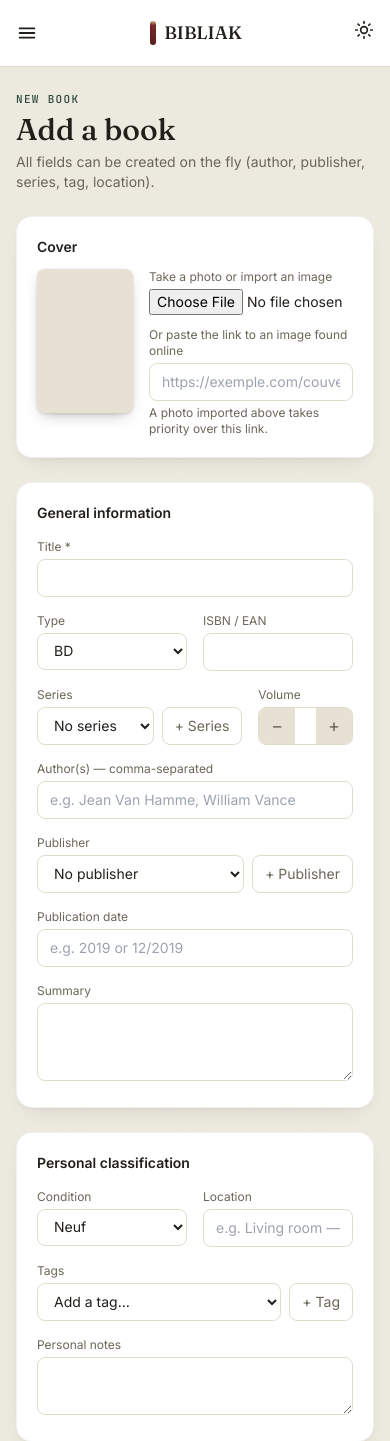
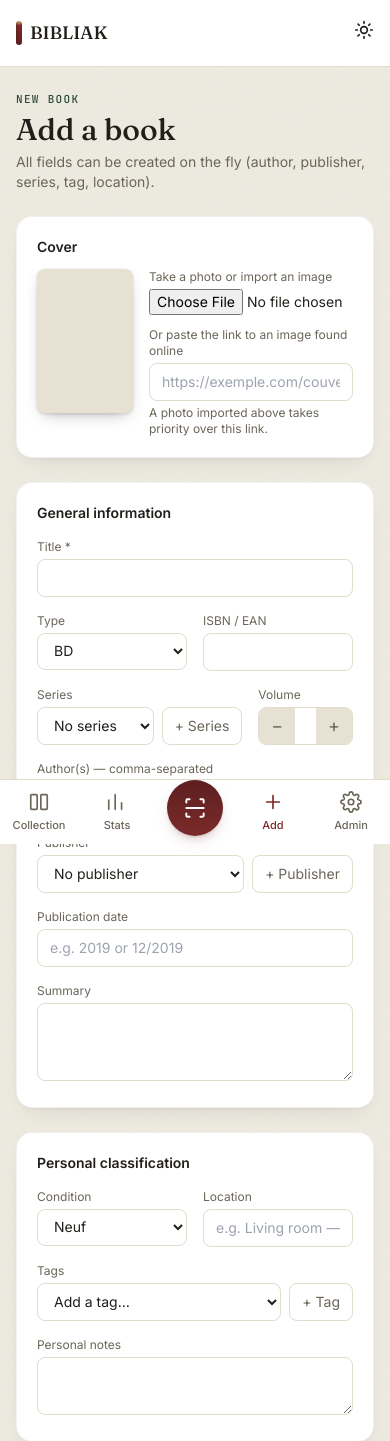
Before and after one commit to nopalpite/bibliak, a Flask app: page /books/new in a window 390 px wide. Shown: the top 1441 px of the page. Run offline with Flask 3, Linux system fonts and the light colour scheme; data comes from the database, SQL or seed files in the repository; data that the repository does not hold is empty; some libraries are stand-ins or nearby versions.

Commit message:
Give the UI more polish: generated covers, grid motion, mobile tab bar
Books without an image now get a generated cover (title and series set
like a real cover, tinted with the series' spine color) instead of a grey
box, on the grid, shelves, series and detail pages. Hovering a cover
lifts it higher, cards fade in one after the other when the grid loads
(capped, and disabled under prefers-reduced-motion), and the results dim
and pulse while a search is in flight.

On phones, the burger menu and its drawer are replaced by a bottom tab
bar (Collection, Stats, Add, Admin) with the scanner as a raised centre
button — the thing most often done on a phone, now one tap away. The
desktop side navigation is unchanged.

Co-Authored-By: Claude Sonnet 5.5 <noreply@anthropic.com>

```diff
--- a/app/templates/index.html
+++ b/app/templates/index.html
@@ -39,7 +39,7 @@
     hx-get="{{ url_for('books.search') }}"
     hx-target="#results"
     hx-trigger="input changed delay:400ms, change"
-    hx-indicator="#search-indicator"
+    hx-indicator="#search-indicator, #results"
   >
     <input type="hidden" name="view" value="{{ view }}">
 
--- a/app/templates/layout.html
+++ b/app/templates/layout.html
@@ -225,7 +225,30 @@
     box-shadow: var(--cover-shadow);
     transition: transform .2s ease, box-shadow .2s ease;
   }
-  .group:hover .cover { transform: translateY(-2px); box-shadow: var(--card-shadow-hover); }
+  .group:hover .cover { transform: translateY(-6px); box-shadow: var(--card-shadow-hover); }
+
+  /* Generated cover for a book without an image (partials/cover_fallback.html):
+     tinted with the series' spine color when it has one. */
+  .gen-cover { background: linear-gradient(150deg, var(--surface) 0%, var(--surface-muted) 100%); }
+  @supports (background: color-mix(in srgb, red 10%, white)) {
+    .gen-cover { background: linear-gradient(150deg, color-mix(in srgb, var(--spine-base, var(--accent)) 16%, var(--surface)) 0%, var(--surface-muted) 100%); }
+  }
+  .gen-cover-title {
+    font-size: .9rem; font-weight: 600; line-height: 1.2; color: var(--ink);
+    display: -webkit-box; -webkit-line-clamp: 4; -webkit-box-orient: vertical; overflow: hidden;
+  }
+  .gen-cover-sub { font-size: .6875rem; color: var(--ink-muted); }
+
+  /* Cards fade in one after the other when the grid is (re)loaded; --i is
+     the card's rank (capped, so a long collection doesn't wait seconds). */
+  @keyframes card-in { from { opacity: 0; transform: translateY(8px); } to { opacity: 1; transform: none; } }
+  .card-in { animation: card-in .35s ease both; animation-delay: calc(min(var(--i, 0), 16) * 30ms); }
+
+  /* While a search is in flight the current results dim and pulse, instead
+     of staying frozen until the new ones land. */
+  @keyframes results-pulse { 50% { opacity: .35; } }
+  #results.htmx-request { opacity: .5; pointer-events: none; transition: opacity .15s; }
+  #results.htmx-request .cover { animation: results-pulse 1s ease-in-out infinite; }
 
   /* The "book spine": the app's visual signature — a bound edge with a hint
      of light, like on the shelf. The base color can be overridden by a
@@ -273,12 +296,16 @@
 
   @media (prefers-reduced-motion: reduce) {
     .cover, .group:hover .cover, .btn-primary { transition: none !important; transform: none !important; }
+    .card-in, #results.htmx-request .cover { animation: none !important; }
   }
 
-  /* Mobile navigation: hidden by default, shown by adding the .open class in plain JS */
-  #nav-drawer, #mobile-overlay { display: none; }
-  #nav-drawer.open, #mobile-overlay.open { display: flex; }
-  #mobile-overlay.open { display: block; }
+  /* Mobile: the bottom tab bar (see below) sits over the page's last
+     ~6rem, so the content keeps that much room, and the toast moves up. */
+  :root { --toast-bottom: 1.5rem; }
+  @media (max-width: 1023px) {
+    main { padding-bottom: calc(6.5rem + env(safe-area-inset-bottom)) !important; }
+    :root { --toast-bottom: calc(5.5rem + env(safe-area-inset-bottom)); }
+  }
 
   .icon-dark, .icon-light { display: none; }
   html:not(.dark) .icon-light { display: inline-flex; }
@@ -311,9 +338,6 @@
 
   <!-- Mobile header -->
   <header class="lg:hidden sticky top-0 z-30 flex items-center justify-between px-4 py-3 border-b" style="background: var(--surface); border-color: var(--border);">
-    <button type="button" onclick="openMobileMenu()" aria-label="{{ t('Open menu') }}" class="p-2 -ml-2 rounded-lg" style="color: var(--ink);">
-      <svg width="22" height="22" viewBox="0 0 24 24" fill="none" stroke="currentColor" stroke-width="2" stroke-linecap="round"><path d="M4 7h16M4 12h16M4 17h16"/></svg>
-    </button>
     <a href="{{ url_for('main.index') }}" class="flex items-center gap-2">
       <span class="book-spine h-6"></span>
       <span class="font-display text-lg font-medium">BIBLIAK</span>
@@ -323,9 +347,6 @@
       <span class="icon-dark"><svg width="20" height="20" viewBox="0 0 24 24" fill="currentColor"><path d="M20.354 15.354A9 9 0 018.646 3.646 9.003 9.003 0 1020.354 15.354z"/></svg></span>
     </button>
   </header>
-
-  <!-- Mobile overlay -->
-  <div id="mobile-overlay" onclick="closeMobileMenu()" class="fixed inset-0 bg-black/40 z-40 lg:hidden"></div>
 
   {% macro nav_content() %}
   <nav class="flex-1 px-4 space-y-1 text-sm">
@@ -385,29 +406,45 @@
       {{ nav_content() }}
     </aside>
 
-    <!-- Mobile navigation drawer: shown/hidden via plain JavaScript (.open class), never shown >= lg -->
-    <aside
-      id="nav-drawer"
-      class="lg:hidden flex-col fixed top-0 left-0 h-screen w-72 z-50 border-r"
-      style="background: var(--surface); border-color: var(--border);"
-    >
-      <div class="flex items-center justify-between px-6 py-6">
-        <a href="{{ url_for('main.index') }}" class="flex items-center gap-3">
-          <span class="book-spine h-8"></span>
-          <span class="font-display text-xl font-medium leading-tight">BIBLIAK</span>
-        </a>
-        <button type="button" onclick="closeMobileMenu()" class="p-1" style="color: var(--ink-muted);" aria-label="{{ t('Close menu') }}">
-          <svg width="20" height="20" viewBox="0 0 24 24" fill="none" stroke="currentColor" stroke-width="2" stroke-linecap="round"><path d="M6 6l12 12M18 6L6 18"/></svg>
-        </button>
-      </div>
-      {{ nav_content() }}
-    </aside>
-
     <!-- Main content -->
     <main class="flex-1 min-w-0 px-4 py-6 sm:px-8 sm:py-8 lg:px-10 lg:py-10">
       {% block content %}{% endblock %}
     </main>
   </div>
+
+  <!-- Mobile bottom tab bar: the app's main destinations within thumb's reach,
+       with the scanner (the main thing done on a phone) as the raised centre
+       button. Hidden >= lg, where the side navigation takes over. -->
+  <nav class="lg:hidden fixed bottom-0 inset-x-0 z-30 grid grid-cols-5 items-end border-t"
+       style="background: var(--surface); border-color: var(--border); padding-bottom: env(safe-area-inset-bottom);"
+       aria-label="{{ t('Main navigation') }}">
+    <a href="{{ url_for('main.index') }}" class="flex flex-col items-center justify-center gap-1 h-16 text-[11px] font-medium"
+       style="color: {{ 'var(--accent)' if request.endpoint == 'main.index' else 'var(--ink-muted)' }};">
+      <svg width="22" height="22" viewBox="0 0 24 24" fill="none" stroke="currentColor" stroke-width="1.8" aria-hidden="true"><rect x="3" y="4" width="7" height="16" rx="1"/><rect x="14" y="4" width="7" height="16" rx="1"/></svg>
+      {{ t('Collection') }}
+    </a>
+    <a href="{{ url_for('main.stats') }}" class="flex flex-col items-center justify-center gap-1 h-16 text-[11px] font-medium"
+       style="color: {{ 'var(--accent)' if request.endpoint == 'main.stats' else 'var(--ink-muted)' }};">
+      <svg width="22" height="22" viewBox="0 0 24 24" fill="none" stroke="currentColor" stroke-width="1.8" stroke-linecap="round" stroke-linejoin="round" aria-hidden="true"><path d="M3 20V10M10 20V4M17 20v-7"/></svg>
+      {{ t('Stats') }}
+    </a>
+    <a href="{{ url_for('scan.scan_page') }}" aria-label="{{ t('Scan a barcode') }}" class="flex justify-center">
+      <span class="btn-primary flex items-center justify-center w-14 h-14 -mt-5 mb-2 rounded-full"
+            style="{{ 'outline: 3px solid var(--accent-soft);' if request.blueprint == 'scan' }}">
+        <svg width="26" height="26" viewBox="0 0 24 24" fill="none" stroke="currentColor" stroke-width="1.8" stroke-linecap="round" stroke-linejoin="round" aria-hidden="true"><path d="M4 7V5a1 1 0 011-1h2M20 7V5a1 1 0 00-1-1h-2M4 17v2a1 1 0 001 1h2M20 17v2a1 1 0 01-1 1h-2M4 12h16"/></svg>
+      </span>
+    </a>
+    <a href="{{ url_for('books.new') }}" class="flex flex-col items-center justify-center gap-1 h-16 text-[11px] font-medium"
+       style="color: {{ 'var(--accent)' if request.endpoint == 'books.new' else 'var(--ink-muted)' }};">
+      <svg width="22" height="22" viewBox="0 0 24 24" fill="none" stroke="currentColor" stroke-width="1.8" stroke-linecap="round" aria-hidden="true"><path d="M12 5v14M5 12h14"/></svg>
+      {{ t('Add') }}
+    </a>
+    <a href="{{ url_for('admin.home') }}" class="flex flex-col items-center justify-center gap-1 h-16 text-[11px] font-medium"
+       style="color: {{ 'var(--accent)' if request.blueprint == 'admin' else 'var(--ink-muted)' }};">
+      <svg width="22" height="22" viewBox="0 0 24 24" fill="none" stroke="currentColor" stroke-width="1.8" stroke-linecap="round" aria-hidden="true"><circle cx="12" cy="12" r="3"/><path d="M19.4 15a1.7 1.7 0 00.34 1.87l.06.06a2 2 0 11-2.83 2.83l-.06-.06a1.7 1.7 0 00-1.87-.34 1.7 1.7 0 00-1.04 1.56V21a2 2 0 11-4 0v-.09A1.7 1.7 0 009 19.35a1.7 1.7 0 00-1.87.34l-.06.06a2 2 0 11-2.83-2.83l.06-.06A1.7 1.7 0 004.65 15a1.7 1.7 0 00-1.56-1.04H3a2 2 0 110-4h.09A1.7 1.7 0 004.65 9a1.7 1.7 0 00-.34-1.87l-.06-.06a2 2 0 112.83-2.83l.06.06A1.7 1.7 0 009 4.65a1.7 1.7 0 001.04-1.56V3a2 2 0 114 0v.09a1.7 1.7 0 001.04 1.56 1.7 1.7 0 001.87-.34l.06-.06a2 2 0 112.83 2.83l-.06.06A1.7 1.7 0 0019.35 9c.74.146 1.28.795 1.56 1.04H21a2 2 0 110 4h-.09a1.7 1.7 0 00-1.51.96z"/></svg>
+      {{ t('Admin') }}
+    </a>
+  </nav>
 
 <script>
   // Strings rendered server-side once, reused by the plain-JS below: t()
@@ -419,19 +456,6 @@
     requestError: {{ t('An error occurred ({status}). Try again.')|tojson }},
     serverUnreachable: {{ t('Could not reach the server. Check your connection.')|tojson }},
   };
-
-  // --- Mobile menu (plain JavaScript, no library dependency) ---
-  function openMobileMenu() {
-    document.getElementById('nav-drawer').classList.add('open');
-    document.getElementById('mobile-overlay').classList.add('open');
-  }
-  function closeMobileMenu() {
-    document.getElementById('nav-drawer').classList.remove('open');
-    document.getElementById('mobile-overlay').classList.remove('open');
-  }
-  document.addEventListener('keydown', (e) => {
-    if (e.key === 'Escape') closeMobileMenu();
-  });
 
   // --- Dark / light mode (plain JavaScript) ---
   function applyTheme(dark) {
@@ -473,7 +497,7 @@
     if (!toast) {
       toast = document.createElement('div');
       toast.id = 'htmx-error-toast';
-      toast.style.cssText = 'position:fixed;left:50%;bottom:1.5rem;transform:translateX(-50%);z-index:100;padding:.75rem 1.25rem;border-radius:.75rem;font-size:.8125rem;box-shadow:var(--card-shadow-hover);background:var(--surface);color:var(--ink);border:1px solid var(--border);max-width:90vw;text-align:center;';
+      toast.style.cssText = 'position:fixed;left:50%;bottom:var(--toast-bottom);transform:translateX(-50%);z-index:100;padding:.75rem 1.25rem;border-radius:.75rem;font-size:.8125rem;box-shadow:var(--card-shadow-hover);background:var(--surface);color:var(--ink);border:1px solid var(--border);max-width:90vw;text-align:center;';
       document.body.appendChild(toast);
     }
     toast.textContent = text;
--- a/app/templates/partials/books_shelves.html
+++ b/app/templates/partials/books_shelves.html
@@ -1,3 +1,4 @@
+{% from "partials/cover_fallback.html" import cover_fallback %}
 {% if not groups %}
 <div class="text-center py-20 rounded-2xl border border-dashed" style="border-color: var(--border);">
   <svg class="mx-auto mb-4" width="52" height="34" viewBox="0 0 64 40" fill="none" stroke="currentColor" stroke-width="1.6" stroke-linecap="round" stroke-linejoin="round" style="color: var(--ink-muted);">
@@ -34,9 +35,7 @@
           {% if b.cover_image %}
           <img src="{{ url_for('static', filename='covers/' + b.cover_image) }}" alt="{{ t('Cover of {title}', title=b.title) }}" class="w-full h-full object-cover transition-transform group-hover:scale-[1.03]" loading="lazy">
           {% else %}
-          <div class="w-full h-full flex items-center justify-center px-2 text-center">
-            <span class="font-display text-xs" style="color: var(--ink-muted);">{{ b.title }}</span>
-          </div>
+          {{ cover_fallback(b) }}
           {% endif %}
         </div>
         <p class="text-xs truncate" title="{{ b.title }}">{% if b.volume %}{{ t('Volume {n}', n=b.volume) }}{% else %}{{ b.title }}{% endif %}</p>
--- a/app/templates/series_detail.html
+++ b/app/templates/series_detail.html
@@ -3,6 +3,7 @@
 {% block title %}{{ series.name }} — BIBLIAK{% endblock %}
 
 {% block content %}
+{% from "partials/cover_fallback.html" import cover_fallback %}
 <div class="max-w-5xl mx-auto">
   <a href="{{ url_for('main.index', view='shelves') }}" class="inline-flex items-center gap-1.5 text-sm mb-6" style="color: var(--ink-muted);">
     <svg width="16" height="16" viewBox="0 0 24 24" fill="none" stroke="currentColor" stroke-width="2" stroke-linecap="round"><path d="M15 18l-6-6 6-6"/></svg>
@@ -49,9 +50,7 @@
         {% if b.cover_image %}
         <img src="{{ url_for('static', filename='covers/' + b.cover_image) }}" alt="{{ t('Cover of {title}', title=b.title) }}" class="w-full h-full object-cover transition-transform group-hover:scale-[1.03]" loading="lazy">
         {% else %}
-        <div class="w-full h-full flex items-center justify-center px-3 text-center">
-          <span class="font-display text-sm" style="color: var(--ink-muted);">{{ b.title }}</span>
-        </div>
+        {{ cover_fallback(b) }}
         {% endif %}
       </div>
       <p class="text-sm font-medium leading-snug truncate" title="{{ b.title }}">{% if b.volume %}{{ t('Volume {n}', n=b.volume) }}{% else %}{{ b.title }}{% endif %}</p>
--- a/app/translations/en.json
+++ b/app/translations/en.json
@@ -19,6 +19,7 @@
   "Add to collection": "Add to collection",
   "Add volume {n} to the collection": "Add volume {n} to the collection",
   "Added: {title}": "Added: {title}",
+  "Admin": "Admin",
   "Administration": "Administration",
   "All fields can be created on the fly (author, publisher, series, tag, location).": "All fields can be created on the fly (author, publisher, series, tag, location).",
   "All locations": "All locations",
@@ -43,7 +44,6 @@
   "Check the phone's internet connection (needed once to load the script), then reload this page. In the meantime, use the manual entry below.": "Check the phone's internet connection (needed once to load the script), then reload this page. In the meantime, use the manual entry below.",
   "Choose two different entries to merge.": "Choose two different entries to merge.",
   "Classic": "Classic",
-  "Close menu": "Close menu",
   "Collection": "Collection",
   "Complete and add to collection": "Complete and add to collection",
   "Condition": "Condition",
@@ -98,6 +98,7 @@
   "Loading…": "Loading…",
   "Location": "Location",
   "Locations": "Locations",
+  "Main navigation": "Main navigation",
   "Merge": "Merge",
   "Merge \"{source}\" into \"{target}\"? \"{source}\" will be permanently deleted and its books reassigned to \"{target}\". This can't be undone.": "Merge \"{source}\" into \"{target}\"? \"{source}\" will be permanently deleted and its books reassigned to \"{target}\". This can't be undone.",
   "Merge two duplicate entries": "Merge two duplicate entries",
@@ -118,7 +119,6 @@
   "No series": "No series",
   "No volume of this series in the collection": "No volume of this series in the collection",
   "Not on Open Library at all? You can add it yourself — you'll be asked for the ISBN ({isbn}) again.": "Not on Open Library at all? You can add it yourself — you'll be asked for the ISBN ({isbn}) again.",
-  "Open menu": "Open menu",
   "Or enter the code manually": "Or enter the code manually",
   "Or paste the link to an image found online": "Or paste the link to an image found online",
   "Permanently delete \"{title}\" from the collection?": "Permanently delete \"{title}\" from the collection?",
--- a/app/translations/fr.json
+++ b/app/translations/fr.json
@@ -19,6 +19,7 @@
   "Add to collection": "Ajouter à la collection",
   "Add volume {n} to the collection": "Ajouter le tome {n} à la collection",
   "Added: {title}": "Ajouté : {title}",
+  "Admin": "Admin",
   "Administration": "Administration",
   "All fields can be created on the fly (author, publisher, series, tag, location).": "Tous les champs peuvent être créés à la volée (auteur, éditeur, série, tag, emplacement).",
   "All locations": "Tous emplacements",
@@ -43,7 +44,6 @@
   "Check the phone's internet connection (needed once to load the script), then reload this page. In the meantime, use the manual entry below.": "Vérifiez la connexion internet du téléphone (nécessaire une seule fois pour charger le script), puis rechargez cette page. En attendant, utilisez la saisie manuelle ci-dessous.",
   "Choose two different entries to merge.": "Choisissez deux entrées différentes à fusionner.",
   "Classic": "Classique",
-  "Close menu": "Fermer le menu",
   "Collection": "Collection",
   "Complete and add to collection": "Compléter et ajouter à la collection",
   "Condition": "État",
@@ -98,6 +98,7 @@
   "Loading…": "Chargement…",
   "Location": "Emplacement",
   "Locations": "Emplacements",
+  "Main navigation": "Navigation principale",
   "Merge": "Fusionner",
   "Merge \"{source}\" into \"{target}\"? \"{source}\" will be permanently deleted and its books reassigned to \"{target}\". This can't be undone.": "Fusionner « {source} » dans « {target} » ? « {source} » sera définitivement supprimé et ses ouvrages seront réattribués à « {target} ». Cette action est irréversible.",
   "Merge two duplicate entries": "Fusionner deux entrées en doublon",
@@ -118,7 +119,6 @@
   "No series": "Aucune série",
   "No volume of this series in the collection": "Aucun tome de cette série en collection",
   "Not on Open Library at all? You can add it yourself — you'll be asked for the ISBN ({isbn}) again.": "Absent d'Open Library ? Vous pouvez l'ajouter vous-même — l'ISBN ({isbn}) vous sera redemandé.",
-  "Open menu": "Ouvrir le menu",
   "Or enter the code manually": "Ou saisir le code manuellement",
   "Or paste the link to an image found online": "Ou coller le lien d'une image trouvée en ligne",
   "Permanently delete \"{title}\" from the collection?": "Supprimer définitivement « {title} » de la collection ?",
```
Also changed, not shown: app/templates/book_detail.html (+4 -5 lines), app/templates/partials/books_grid.html (+3 -4 lines), app/templates/partials/cover_fallback.html (added, +16 -0 lines), tests/test_routes.py (+24 -1 lines), README.md.
